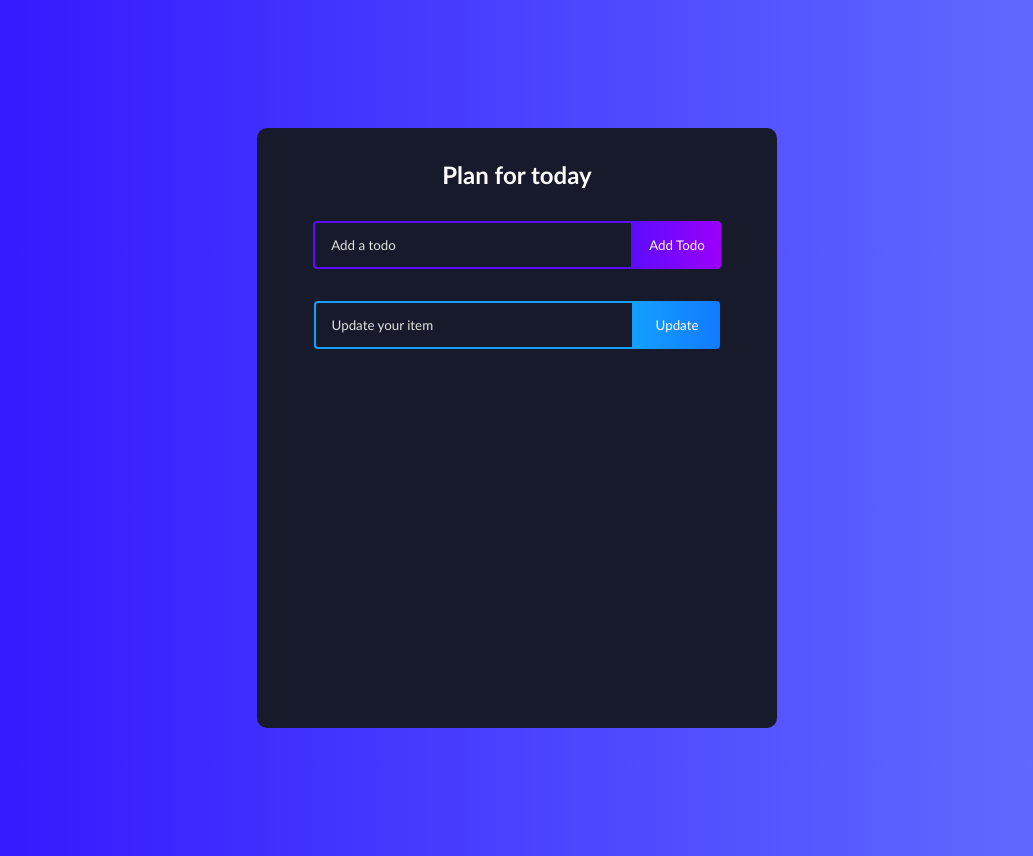
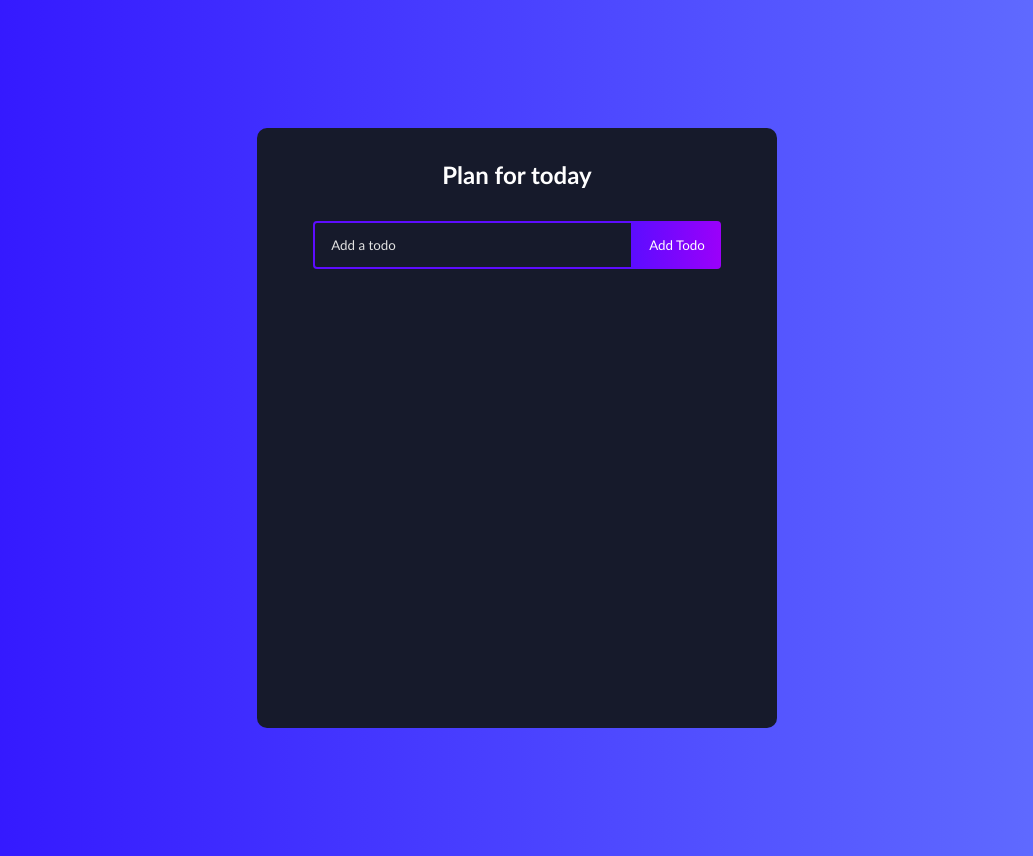
Before and after one commit to breznovic/todolist, a React (Create React App) app: page / in a window 1280 px wide. Shown: the whole page, without its empty margins (123-1156 px from the left). Built offline with nearby package versions, Linux system fonts and the light colour scheme.

Commit message:
Without TypeScript

```diff
--- /dev/null
+++ b/src/App.js
@@ -0,0 +1,13 @@
+import React from 'react'
+import './App.css'
+import TodoList from './components/TodoList'
+
+function App() {
+    return (
+        <div className='todo-app'>
+            <TodoList />
+        </div>
+    )
+}
+
+export default App;
--- a/src/App.tsx
+++ /dev/null
@@ -1,12 +0,0 @@
-import React from 'react'
-import './App.css'
-import TodoList from "./components/TodoList";
-
-function App() {
-
-    return <div className='todo-app'>
-       <TodoList />
-    </div>
-}
-
-export default App
--- a/src/components/Todo.tsx
+++ b/src/components/Todo.js
@@ -4,24 +4,17 @@ import {v1} from "uuid";
 import {RiCloseCircleLine, TiEdit} from "react-icons/all";
 import TodoForm from "./TodoForm";
 
-type PropsType = {
-    todos: string
-    completeTodo: (id: string) => void
-    removeTodo: (id: string) => void
-    updateTodo: (id: string, newValue: string) => void
-}
-
-function Todo(props: PropsType) {
+function Todo(props) {
 
     const [edit, setEdit] = useState({
-        id: v1(),
+        id: null,
         value: ''
     })
 
-    const submitUpdate = (value: string) => {
-        updateTodo(edit.id, value)
+    const submitUpdate = (value) => {
+        props.updateTodo(edit.id, value)
         setEdit({
-            id: null,
+            id: '',
             value: ''
         })
     }
@@ -32,13 +25,13 @@ function Todo(props: PropsType) {
                          />
     }
 
-    return todos.map((todo, index) => (
+    return props.todos.map((todo, index) => (
         <div className={todo.isComplete ? 'todo-row complete' : 'todo-row'} key={index}>
-            <div key={todo.id} onClick={() => completeTodo(todo.id)}>
+            <div key={todo.id} onClick={() => props.completeTodo(todo.id)}>
                 {todo.text}
             </div>
             <div className='icons'>
-                <RiCloseCircleLine onClick={() => removeTodo(todo.id)}
+                <RiCloseCircleLine onClick={() => props.removeTodo(todo.id)}
                                    className='delete-icon'
                 />
                 <TiEdit onClick={() => setEdit({id: todo.id, value: todo.text})}
--- a/src/components/TodoForm.tsx
+++ b/src/components/TodoForm.js
@@ -2,20 +2,15 @@ import React, {ChangeEvent, FormEvent, useEffect, useRef, useState} from 'react'
 import '../App.css'
 import {v1} from "uuid";
 
-type PropsType = {
-    onSubmit: (id: string) => void
-    edit: (value: string) => void
-}
-
-function TodoForm(props: PropsType) {
+function TodoForm(props) {
 
     const [input, setInput] = useState(props.edit ? props.edit.value : '')
 
-    const handleChange = (e: ChangeEvent<HTMLInputElement>) => {
+    const handleChange = (e) => {
         setInput(e.target.value)
     }
 
-    const handleSubmit = (e: FormEvent<HTMLFormElement>) => {
+    const handleSubmit = (e) => {
         e.preventDefault()
         props.onSubmit({
             id: v1(),
@@ -26,6 +21,7 @@ function TodoForm(props: PropsType) {
 
     return <div>
         <form className='todo-form' onSubmit={handleSubmit}>
+
             {props.edit ? (
                 <><input type='text'
                                   placeholder='Update your item'
--- a/src/components/TodoList.tsx
+++ b/src/components/TodoList.js
@@ -7,28 +7,27 @@ function TodoList() {
 
     const [todos, setTodos] = useState([])
 
-    const addTodo = (todo: string) => {
-        if (!todo.text || /^|s*$/.test(todo.text)) {
-            return
-        }
+    const addTodo = (todo) => {
+
+        if (!todo.text) return
 
         const newTodos = [todo, ...todos]
         setTodos(newTodos)
     }
 
     const updateTodo = (todoId, newValue) => {
-        if (!newValue.text || /^|s*$/.test(newValue.text)) {
+        if (!newValue.text) {
             return
         }
         setTodos(prev => prev.map(item => (item.id === todoId ? newValue : item)))
     }
 
-    const removeTodo = (id: string) => {
+    const removeTodo = (id) => {
         const removeArr = [...todos].filter(todo => todo.id !== id)
         setTodos(removeArr)
     }
 
-    const completeTodo = (id: string) => {
+    const completeTodo = (id) => {
         let updatedTodos = todos.map(todo => {
             if (todo.id === id) {
                 todo.isComplete = !todo.isComplete
@@ -38,7 +37,7 @@ function TodoList() {
         setTodos(updatedTodos)
     }
 
-    return <div className=''>
+    return <div>
         <h1>Plan for today</h1>
         <TodoForm onSubmit={addTodo}/>
         <Todo todos={todos}
```
Also changed, not shown: src/index.js (renamed from src/index.tsx).
